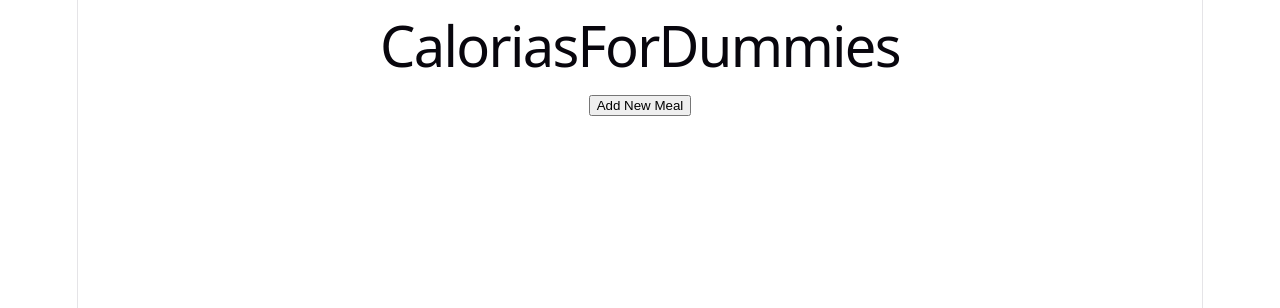
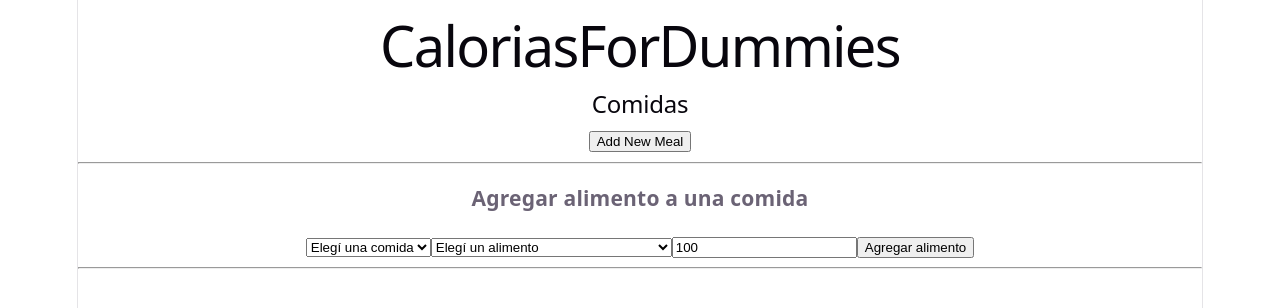
Before and after one commit to mayronalexander1/CaloriasForDummies, a React (Vite) app: page / in a window 1280 px wide. Shown: the top 308 px of the page. Built offline with nearby package versions, Linux system fonts and the light colour scheme.

Commit message:
Funcion de agregar comidas y agregar alimentos

```diff
--- a/src/App.tsx
+++ b/src/App.tsx
@@ -1,11 +1,10 @@
 import ListMeals from './components/meals/ListMeals';
-
 
 function App() {
   return (
     <div>
-      <h1> CaloriasForDummies</h1>
-      <ListMeals/>
+      <h1>CaloriasForDummies</h1>
+      <ListMeals />
     </div>
   );
 }
--- a/src/components/meals/ListMeals.tsx
+++ b/src/components/meals/ListMeals.tsx
@@ -1,40 +1,108 @@
-// src/components/meals/ListMeals.tsx
 import { useState } from 'react';
-import type { Meal } from '../../types';
+import type { Meal, AlimentoData } from '../../types';
+import alimentosData from '../../data/DataBase.json';
+import { calcularAlimento, calcularTotalCalorias } from '../../helpers/alimentos';
 
-export function createNewMeal(existingMeals: Meal[]): Meal {
-  const order = existingMeals.length + 1;
-  return {
-    id: crypto.randomUUID(),
-    name: `Comida ${order}`,
-    order,
-    menu: [],
-  };
-}
+const alimentos: AlimentoData[] = alimentosData;
 
 function ListMeals() {
   const [meals, setMeals] = useState<Meal[]>([]);
+  const [selectedFoodId, setSelectedFoodId] = useState<number | null>(null);
+  const [cantidadG, setCantidadG] = useState<number>(100);
+  const [selectedMealId, setSelectedMealId] = useState<string | null>(null);
 
   const addMeal = (): void => {
     const order = meals.length + 1;
     const newMeal: Meal = {
       id: crypto.randomUUID(),
-      order: order,
+      order,
       name: `Comida ${order}`,
       menu: [],
     };
     setMeals([...meals, newMeal]);
   };
 
+  const handleFoodChange = (e: React.ChangeEvent<HTMLSelectElement>): void => {
+    const value = parseInt(e.target.value, 10);
+    setSelectedFoodId(value);
+  };
+
+  const handleMealChange = (e: React.ChangeEvent<HTMLSelectElement>): void => {
+    setSelectedMealId(e.target.value);
+  };
+
+  const handleCantidadChange = (e: React.ChangeEvent<HTMLInputElement>): void => {
+    setCantidadG(parseInt(e.target.value, 10) || 0);
+  };
+
+  const addFoodToMeal = (): void => {
+    if (selectedFoodId === null || selectedMealId === null) return;
+
+    const alimento = alimentos.find((a) => a.id === selectedFoodId);
+    if (!alimento) return;
+
+    const foodItem = calcularAlimento(alimento, cantidadG);
+
+    const updatedMeals = meals.map((meal) =>
+      meal.id === selectedMealId
+        ? { ...meal, menu: [...meal.menu, foodItem] }
+        : meal
+    );
+
+    setMeals(updatedMeals);
+  };
+
   return (
     <div>
+      <h2>Comidas</h2>
       <button onClick={addMeal} disabled={meals.length >= 7}>
         Add New Meal
       </button>
+
+      <hr />
+
+      <h3>Agregar alimento a una comida</h3>
+
+      <select onChange={handleMealChange} defaultValue="">
+        <option value="" disabled>Elegí una comida</option>
+        {meals.map((meal) => (
+          <option key={meal.id} value={meal.id}>
+            {meal.name}
+          </option>
+        ))}
+      </select>
+
+      <select onChange={handleFoodChange} defaultValue="">
+        <option value="" disabled>Elegí un alimento</option>
+        {alimentos.map((alimento) => (
+          <option key={alimento.id} value={alimento.id}>
+            {alimento.nombre}
+          </option>
+        ))}
+      </select>
+
+      <input
+        type="number"
+        value={cantidadG}
+        onChange={handleCantidadChange}
+        placeholder="Cantidad en gramos"
+      />
+
+      <button onClick={addFoodToMeal}>Agregar alimento</button>
+
+      <hr />
+
       <ul>
         {meals.map((meal: Meal) => (
           <li key={meal.id}>
-            {meal.order} - {meal.name}
+            <strong>{meal.order} - {meal.name}</strong> — Total: {calcularTotalCalorias(meal.menu)} kcal
+            <ul>
+              {meal.menu.map((item, index) => (
+                <li key={index}>
+                  {item.nombre} ({item.cantidad_g}g) — {item.calorias} kcal
+                </li>
+              ))}
+            </ul>
           </li>
         ))}
       </ul>
--- a/src/helpers/alimentos.ts
+++ b/src/helpers/alimentos.ts
@@ -1,10 +1,9 @@
-// src/helpers/alimentos.ts
 import type { AlimentoData, MealMenu, MacroNutrientes } from '../types';
 
 export function calcularAlimento(alimento: AlimentoData, cantidad_g: number): MealMenu {
   const factor = cantidad_g / 100;
 
-  const calorias = alimento.calorias_por_100g * factor
+  const calorias = Number((alimento.calorias_por_100g * factor).toFixed(1));
 
   const macros: MacroNutrientes = {
     proteinas: Number((alimento.macros_por_100g.proteinas * factor).toFixed(1)),
@@ -16,7 +15,11 @@ export function calcularAlimento(alimento: AlimentoData, cantidad_g: number): Me
     id_alimentos: alimento.id,
     nombre: alimento.nombre,
     cantidad_g,
-    calorias: Number((alimento.calorias_por_100g * factor).toFixed(1)),
+    calorias,
     macros,
   };
 }
+
+export function calcularTotalCalorias(menu: MealMenu[]): number {
+  return Number(menu.reduce((total, item) => total + item.calorias, 0).toFixed(1));
+}
--- a/src/types/index.ts
+++ b/src/types/index.ts
@@ -8,8 +8,9 @@ export interface MacroNutrientes {
 export interface AlimentoData {
   id: number;
   nombre: string;
-  calorias_por_100g: MacroNutrientes;
-  macros_por_100g: MacroNutrientes
+  categoria: string;
+  calorias_por_100g: number;
+  macros_por_100g: MacroNutrientes;
 }
 
 export interface MealMenu {
```
Also changed, not shown: src/helpers/createNewMeal.tsx (+15 -7 lines).
